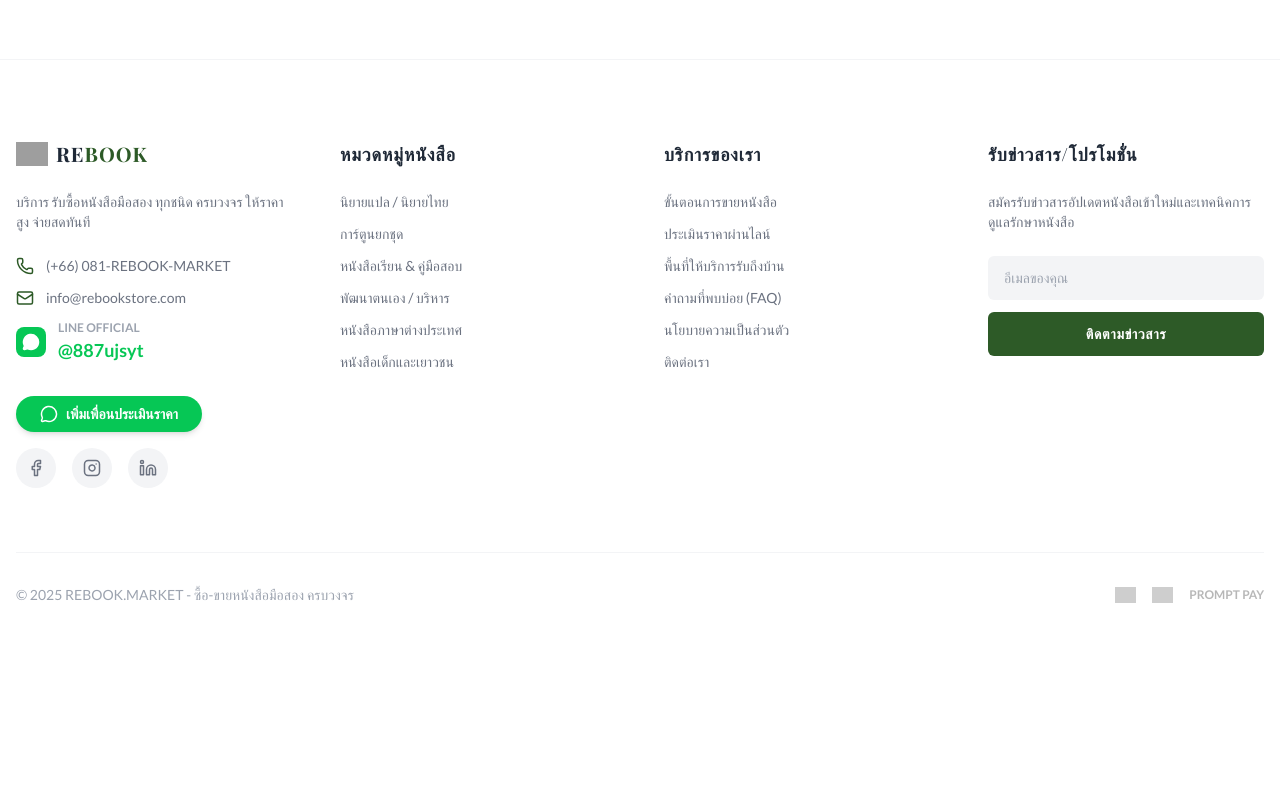
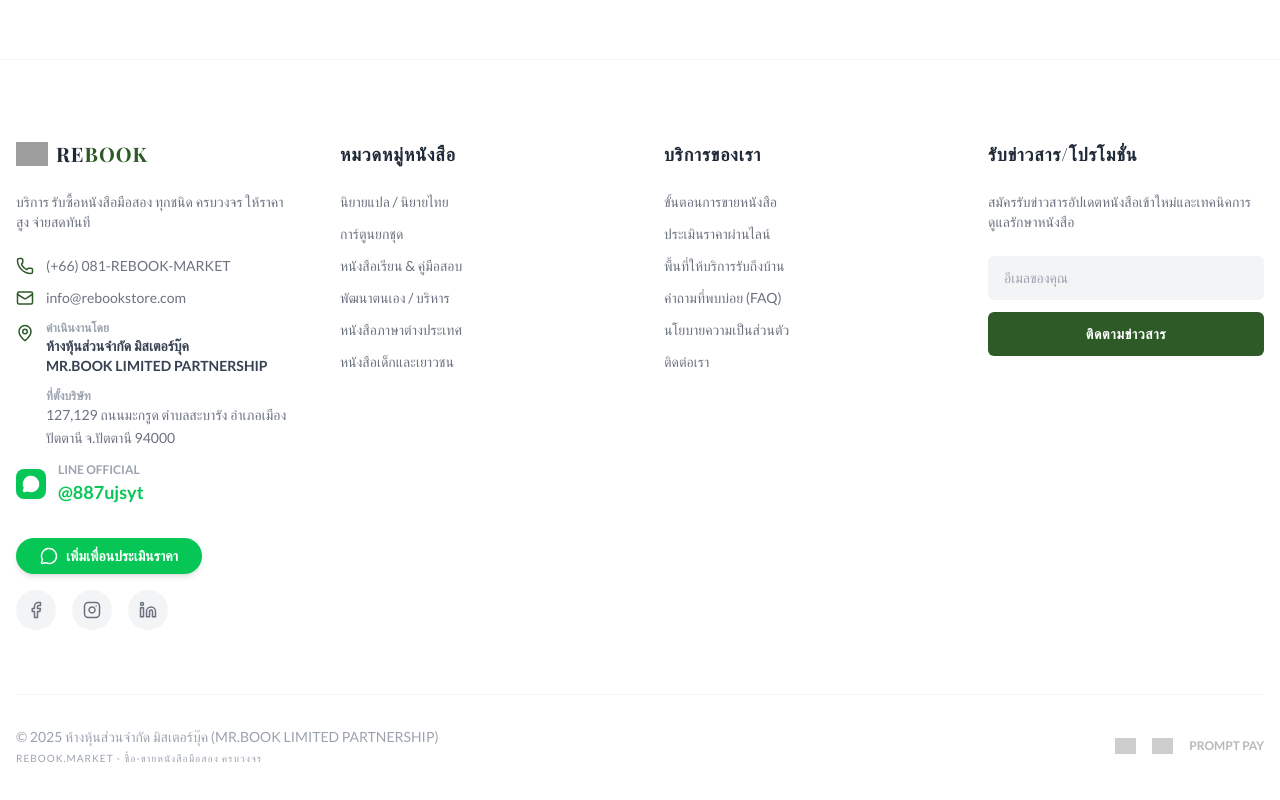
Before and after one commit to adstame0-hub/e-commerce555, a React (Vite) app: page / in a window 1280 px wide. Shown: the part 9377-10177 px from the top of the page. Before the commit the page ends 10022 px from the top, so only its background shows below. Built offline with nearby package versions, Linux system fonts and the light colour scheme; grey boxes are pictures that could not be loaded.

Commit message:
refactor: Update application name to MR.BOOK
Update project metadata and footer content to reflect the official application name and business details for MR.BOOK (หจก. มิสเตอร์บุ๊ค). This includes changes to package.json, metadata.json, and the Footer component.

```diff
--- a/components/Footer.tsx
+++ b/components/Footer.tsx
@@ -1,6 +1,6 @@
 
 import React from 'react';
-import { Facebook, Instagram, Linkedin, MessageCircle, Phone, Mail } from 'lucide-react';
+import { Facebook, Instagram, Linkedin, MessageCircle, Phone, Mail, MapPin } from 'lucide-react';
 
 const Footer: React.FC = () => {
   const SELL_URL = "https://inlnk.co/frtCs";
@@ -31,6 +31,16 @@
                 <div className="flex items-center gap-3">
                   <Mail size={18} className="text-primary" />
                   <span>info@rebookstore.com</span>
+                </div>
+                <div className="flex items-start gap-3">
+                  <MapPin size={18} className="text-primary mt-1 shrink-0" />
+                  <div className="flex flex-col">
+                    <span className="text-xs font-bold text-gray-400 uppercase">ดำเนินงานโดย</span>
+                    <span className="font-bold text-gray-700">ห้างหุ้นส่วนจำกัด มิสเตอร์บุ๊ค</span>
+                    <span className="font-bold text-gray-700 mb-1">MR.BOOK LIMITED PARTNERSHIP</span>
+                    <span className="text-xs font-bold text-gray-400 uppercase mt-2">ที่ตั้งบริษัท</span>
+                    <span className="leading-relaxed">127,129 ถนนมะกรูด ตำบลสะบารัง อำเภอเมืองปัตตานี จ.ปัตตานี 94000</span>
+                  </div>
                 </div>
                 {/* Line@ Section */}
                 <div className="flex items-center gap-3 group">
@@ -116,9 +126,14 @@
         </div>
 
         <div className="border-t border-gray-100 pt-8 flex flex-col md:flex-row justify-between items-center">
-          <p className="text-gray-400 text-sm mb-4 md:mb-0">
-            © 2025 REBOOK.MARKET - ซื้อ-ขายหนังสือมือสอง ครบวงจร
-          </p>
+          <div className="flex flex-col mb-4 md:mb-0">
+            <p className="text-gray-400 text-sm">
+              © 2025 ห้างหุ้นส่วนจำกัด มิสเตอร์บุ๊ค (MR.BOOK LIMITED PARTNERSHIP)
+            </p>
+            <p className="text-gray-400 text-[10px] uppercase tracking-widest mt-1">
+              REBOOK.MARKET - ซื้อ-ขายหนังสือมือสอง ครบวงจร
+            </p>
+          </div>
           <div className="flex space-x-4 opacity-50 grayscale">
             <img src="https://upload.wikimedia.org/wikipedia/commons/5/5e/Visa_Inc._logo.svg" alt="Visa" className="h-4" />
             <img src="https://upload.wikimedia.org/wikipedia/commons/b/b5/PayPal.svg" alt="PayPal" className="h-4" />
--- a/metadata.json
+++ b/metadata.json
@@ -1,5 +1,5 @@
 {
-  "name": "RE-BOOK  - รับซื้อหนังสือมือสอง",
-  "description": "บริการรับซื้อหนังสือมือสองทุกชนิด นิยาย การ์ตูน หนังสือเรียน ให้ราคาสูง พร้อมบริการรับถึงที่",
+  "name": "MR.BOOK (หจก. มิสเตอร์บุ๊ค) - รับซื้อหนังสือมือสอง",
+  "description": "บริการรับซื้อหนังสือมือสองทุกชนิด นิยาย การ์ตูน หนังสือเรียน ให้ราคาสูง พร้อมบริการรับถึงที่ โดย ห้างหุ้นส่วนจำกัด มิสเตอร์บุ๊ค",
   "requestFramePermissions": []
 }
--- a/package.json
+++ b/package.json
@@ -1,5 +1,5 @@
 {
-  "name": "re-book----รับซื้อหนังสือมือสอง",
+  "name": "mr.book-(หจก.-มิสเตอร์บุ๊ค)---รับซื้อหนังสือมือสอง",
   "private": true,
   "version": "0.0.0",
   "type": "module",
```
